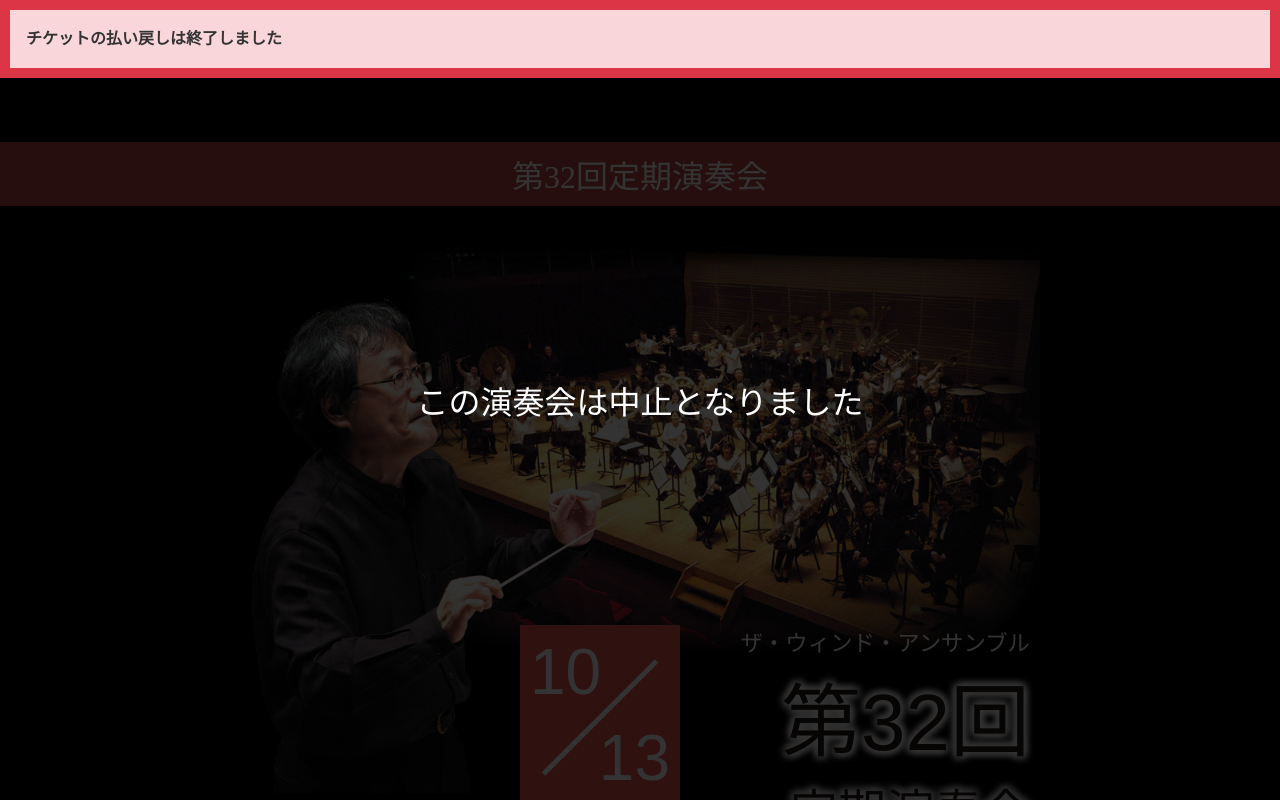
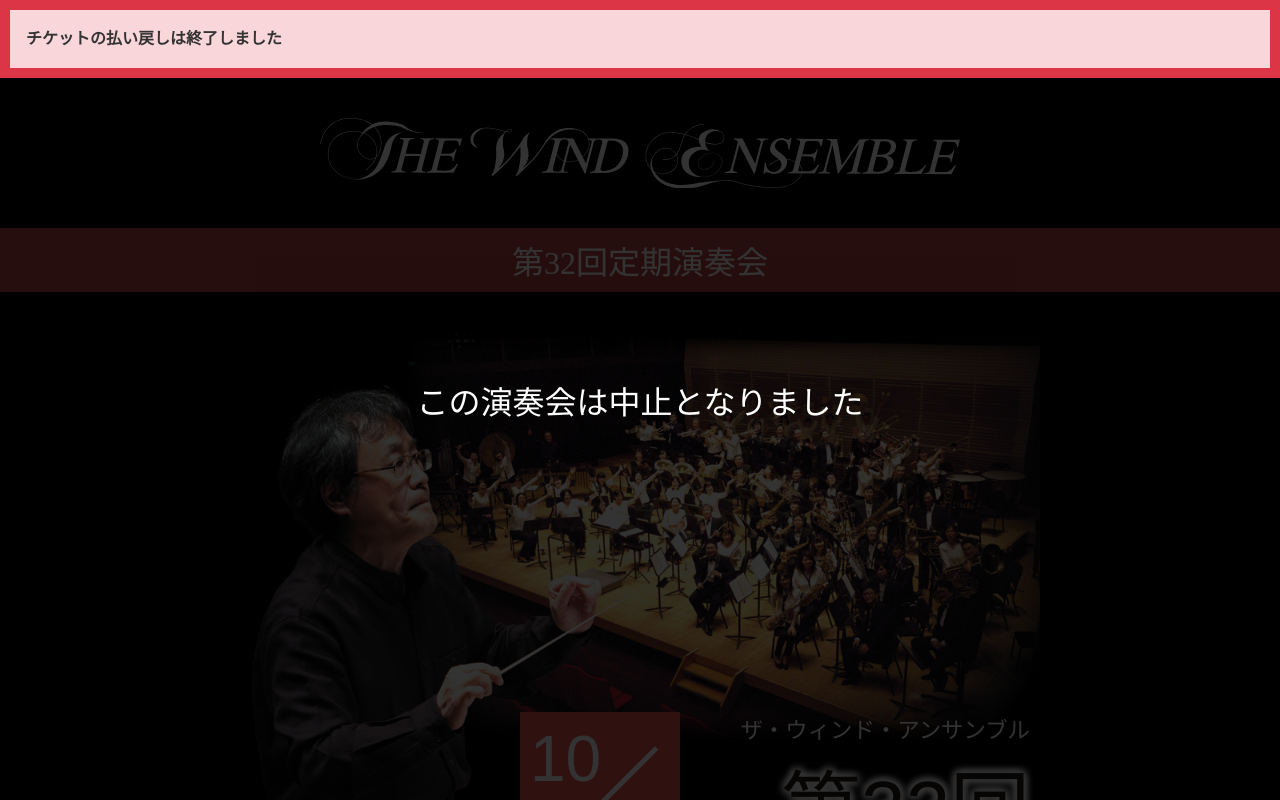
Before and after one commit to ryo4004/winds, a Next.js app: page /32ndconcert in a window 1280 px wide. Shown: the top 800 px of the page. Built offline with nearby package versions, Linux system fonts and the light colour scheme.

Commit message:
第32回定期演奏会案内ページのロゴを置き換え

```diff
--- a/components/svg/Logo.module.scss
+++ b/components/svg/Logo.module.scss
@@ -109,3 +109,12 @@
     }
   }
 }
+
+.logo-32ndconcert {
+  svg {
+    display: block;
+    width: 80%;
+    margin: 16px auto;
+    fill: rgb(255, 255, 255);
+  }
+}
--- a/components/svg/Logo.tsx
+++ b/components/svg/Logo.tsx
@@ -35,6 +35,14 @@ export const Logo30thConcert = () => {
 export const Logo31stConcert = () => {
   return (
     <div className={styles['logo-31stconcert']}>
+      <Logo />
+    </div>
+  )
+}
+
+export const Logo32ndConcert = () => {
+  return (
+    <div className={styles['logo-32ndconcert']}>
       <Logo />
     </div>
   )
--- a/pages/32ndconcert/index.tsx
+++ b/pages/32ndconcert/index.tsx
@@ -4,6 +4,7 @@ import { DateTime } from 'luxon'
 
 import styles from '../../styles/32ndconcert/32ndconcert.module.scss'
 import Link from 'next/link'
+import { Logo32ndConcert } from '../../components/svg/Logo'
 
 const Concert = () => {
   const [overlay, setOverlay] = useState({
@@ -43,7 +44,9 @@ const Concert = () => {
         <div className={styles.frame}>
           <div className={styles['main-title']}>
             <div className={styles.logo}>
-              <a href="https://winds-n.com">{/* <?php require('../image/logo/logo.svg'); ?> */}</a>
+              <a href="https://winds-n.com">
+                <Logo32ndConcert />
+              </a>
             </div>
 
             <div className={styles['title-frame']}>
--- a/styles/32ndconcert/32ndconcert.module.scss
+++ b/styles/32ndconcert/32ndconcert.module.scss
@@ -152,13 +152,6 @@
     100% {
       opacity: 1;
     }
-  }
-
-  .logo svg#svg-logo {
-    display: block;
-    width: 80%;
-    margin: 16px auto;
-    fill: rgb(255, 255, 255);
   }
 
   .title-frame {
```
